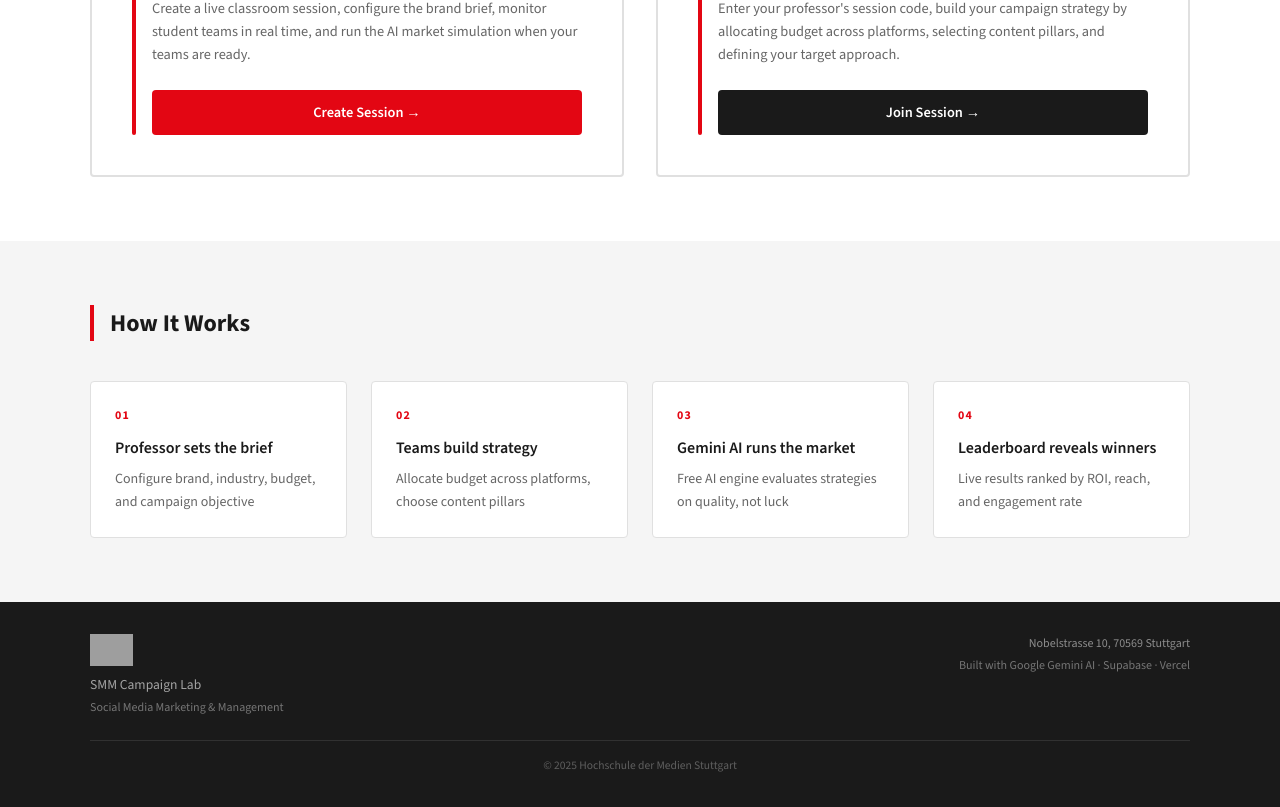
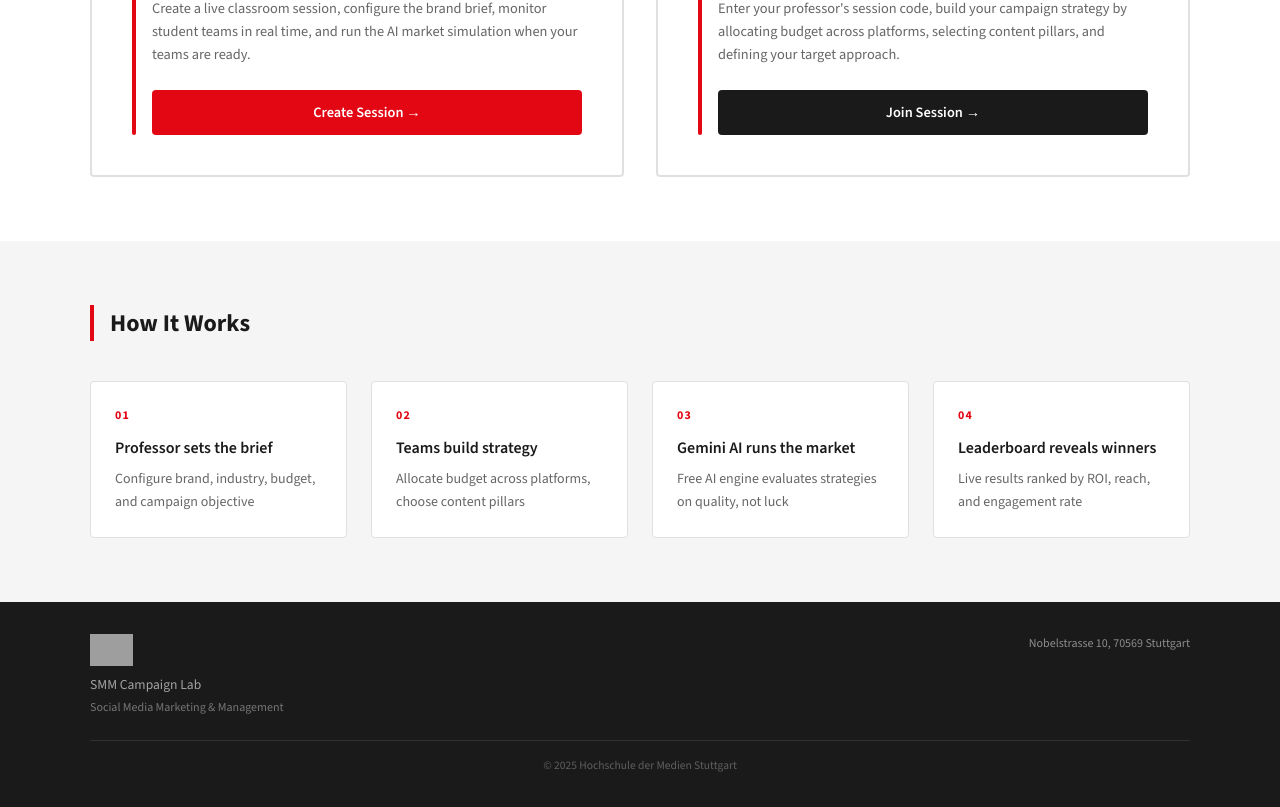
Before and after one commit to boatengjoel175-lang/campaignlab, a Next.js app: page / in a window 1280 px wide. Shown: the part 721-1528 px from the top of the page. Built offline with nearby package versions, Linux system fonts and the light colour scheme; grey boxes are pictures that could not be loaded.

Commit message:
fix: remove tech stack credits from landing page footer

```diff
--- a/app/page.tsx
+++ b/app/page.tsx
@@ -308,16 +308,6 @@ export default function Home() {
             >
               Nobelstrasse 10, 70569 Stuttgart
             </p>
-            <p
-              style={{
-                fontSize: "0.75rem",
-                color: "rgba(255,255,255,0.4)",
-                marginTop: "0.25rem",
-                marginBottom: 0,
-              }}
-            >
-              Built with Google Gemini AI &middot; Supabase &middot; Vercel
-            </p>
           </div>
         </div>
         <div
```
